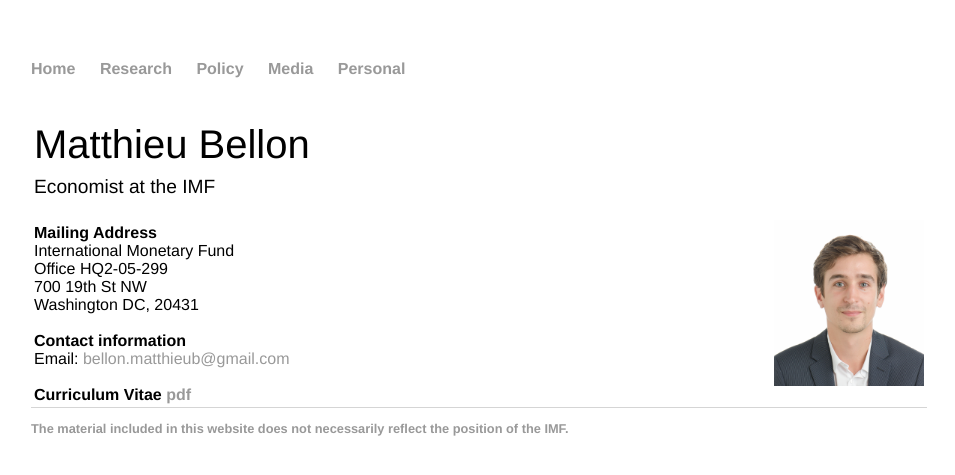
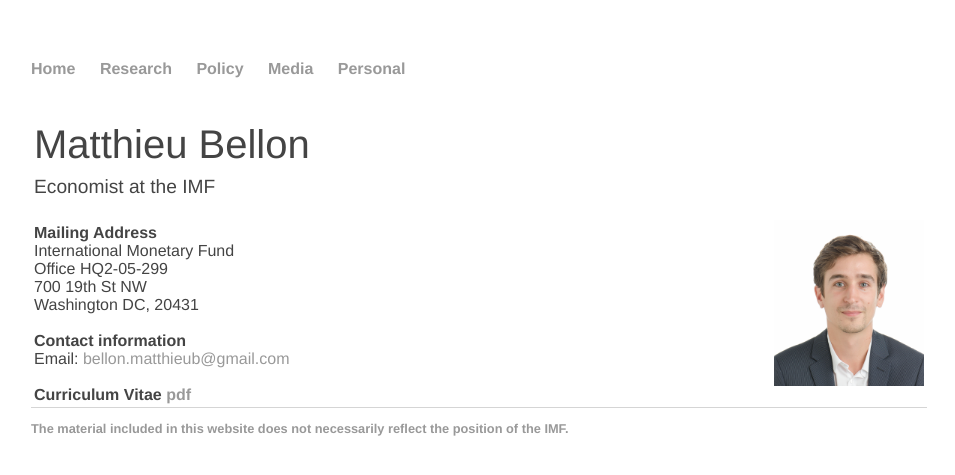
Before and after one commit to matthieubellon/matthieubellon.github.io, a Jekyll site: the page built from index.html, in a window 1280 px wide. Shown: the top 475 px of the page, without its empty margins (161-1116 px from the left). Built offline with Jekyll 4.4.1, drawn with Linux system fonts in a browser that asks for light colours.

Commit message:
Update main.css

```diff
--- a/css/main.css
+++ b/css/main.css
@@ -2,6 +2,7 @@ body {
     margin: 60px auto;
     width: 70%;
     font-family:'Helvetica Neue', 'Helvetica', 'Arial', 'sans-serif';
+    color: #444;
 }
 nav ul, footer ul {
     font-family:'Helvetica Neue', 'Helvetica', 'Arial', 'sans-serif';
```
